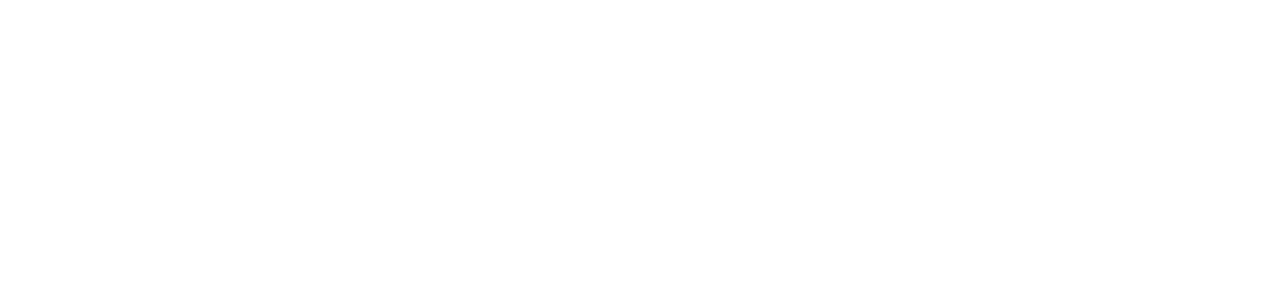
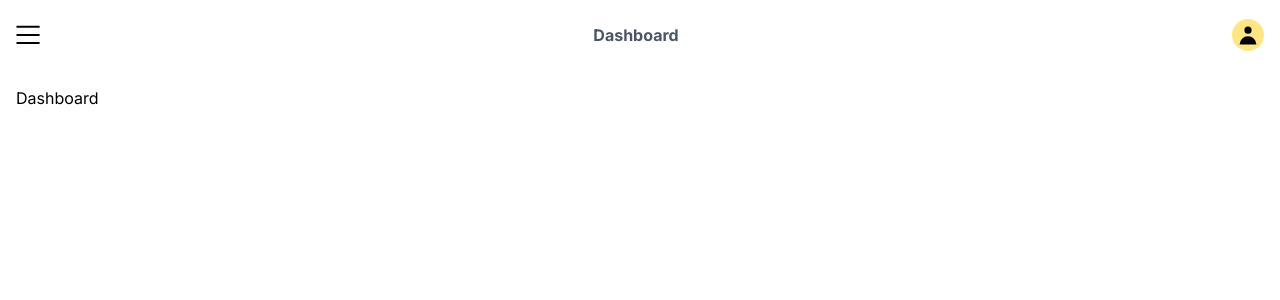
Before and after one commit to dub-ing/HiRabbi, a React (Vite) app: page /dashboard in a window 1280 px wide. Before the commit this address had no page. Shown: the top 300 px of the page. Built offline with nearby package versions, Linux system fonts and the light colour scheme.

Commit message:
added app layout for smaller screens

```diff
--- a/src/App.jsx
+++ b/src/App.jsx
@@ -1,14 +1,27 @@
-import { BrowserRouter, Route, Routes } from "react-router"
-import Homepage from "./pages/Homepage"
+import { BrowserRouter, Route, Routes } from "react-router";
+import Homepage from "./pages/Homepage";
+import Dashboard from "./pages/Dashboard";
+import Sermons from "./pages/Sermons";
+import Profile from "./pages/Profile";
+import AppLayout from "./ui/AppLayout";
+import Login from "./pages/Login";
+import Signup from "./pages/Signup";
 
 function App() {
   return (
     <BrowserRouter>
-    <Routes>
-      <Route path="/" element={<Homepage />} />
-    </Routes>
+      <Routes>
+        <Route index element={<Homepage />} />
+        <Route element={<AppLayout />}>
+          <Route path="dashboard" element={<Dashboard />} />
+          <Route path="sermons" element={<Sermons />} />
+          <Route path='profile' element={<Profile />} />
+        </Route>
+        <Route path="login" element={<Login />} />
+        <Route path="signup" element={<Signup />} />
+      </Routes>
     </BrowserRouter>
-  )
+  );
 }
 
-export default App
+export default App;
--- /dev/null
+++ b/src/pages/Dashboard.jsx
@@ -0,0 +1,9 @@
+function Dashboard() {
+    return (
+        <div>
+            Dashboard
+        </div>
+    )
+}
+
+export default Dashboard
--- /dev/null
+++ b/src/pages/Login.jsx
@@ -0,0 +1,9 @@
+function Login() {
+    return (
+        <div>
+            Login Page
+        </div>
+    )
+}
+
+export default Login
--- /dev/null
+++ b/src/pages/Profile.jsx
@@ -0,0 +1,9 @@
+function Profile() {
+    return (
+        <div>
+            Profile
+        </div>
+    )
+}
+
+export default Profile
--- /dev/null
+++ b/src/pages/Sermons.jsx
@@ -0,0 +1,9 @@
+function Sermons() {
+    return (
+        <div>
+            Sermon
+        </div>
+    )
+}
+
+export default Sermons
--- /dev/null
+++ b/src/pages/Signup.jsx
@@ -0,0 +1,9 @@
+function Signup() {
+    return (
+        <div>
+            Sign up
+        </div>
+    )
+}
+
+export default Signup
--- /dev/null
+++ b/src/ui/AppLayout.jsx
@@ -0,0 +1,16 @@
+import Header from './Header'
+import SideNav from './SideNav'
+import { Outlet } from 'react-router'
+function AppLayout() {
+    return (
+        <div class='h-screen grid grid-cols-1 grid-rows-[70px_1fr]'>
+            <Header />
+            <SideNav />
+            <main class='w-full h-full px-4 py-4'>
+                <Outlet />
+            </main>
+        </div>
+    )
+}
+
+export default AppLayout
--- /dev/null
+++ b/src/ui/Header.jsx
@@ -0,0 +1,18 @@
+import { SlMenu } from "react-icons/sl";
+import Nav from "./Nav";
+import Title from "./Title";
+import { HiUser } from "react-icons/hi";
+
+function Header() {
+  return (
+    <div class="w-full py-4 px-4 flex justify-between items-center">
+      <SlMenu size="1.5rem" />
+      <Title color='gray-600' size='lg' font='bold'>Dashboard</Title>
+      <div class='w-8 h-8 rounded-full bg-amber-200 px-1 py-1'>
+        <HiUser size="1.5rem" />
+      </div>
+    </div>
+  );
+}
+
+export default Header;
--- /dev/null
+++ b/src/ui/SideNav.jsx
@@ -0,0 +1,41 @@
+import { NavLink } from "react-router";
+import Title from "./Title";
+import { HiBookOpen, HiCog, HiHome, HiUser } from "react-icons/hi";
+
+function SideNav() {
+  return (
+    <nav class="hidden absolute z-10 top-0 w-full h-full py-6 px-6 bg-white">
+      <Title color="gray-600" size="xl" font="bold">
+        Pastor John Wick.
+      </Title>
+      <ul class="my-6 flex flex-col items-start justify-between gap-5">
+        <li class="w-full py-2 px-4 flex items-center justify-start rounded-lg gap-5 active:bg-red-400">
+          <HiHome size="1.5rem" />
+          <NavLink to="dashboard" class="text-gray-950 text-xl font-bold">
+            Dashboard
+          </NavLink>
+        </li>
+        <li class="w-full py-2 px-4 flex items-center justify-start rounded-lg gap-5 active:bg-red-400">
+          <HiBookOpen size="1.5rem" />
+          <NavLink to="dashboard" class="text-gray-950 text-xl font-bold">
+            Sermons
+          </NavLink>
+        </li>
+        <li class="w-full py-2 px-4 flex items-center justify-start rounded-lg gap-5 active:bg-red-400">
+          <HiUser size="1.5rem" />
+          <NavLink to="dashboard" class="text-gray-950 text-xl font-bold">
+            Profile
+          </NavLink>
+        </li>
+        <li class="w-full py-2 px-4 flex items-center justify-start rounded-lg gap-5 active:bg-red-400">
+          <HiCog size="1.5rem" />
+          <NavLink to="dashboard" class="text-gray-950 text-xl font-bold">
+            Settings
+          </NavLink>
+        </li>
+      </ul>
+    </nav>
+  );
+}
+
+export default SideNav;
--- /dev/null
+++ b/src/ui/Title.jsx
@@ -0,0 +1,5 @@
+function Title({children, color, size, font}) {
+  return <h2 class={`text-${color} text-${size} font-${font}`}>{children}</h2>;
+}
+
+export default Title;
```
